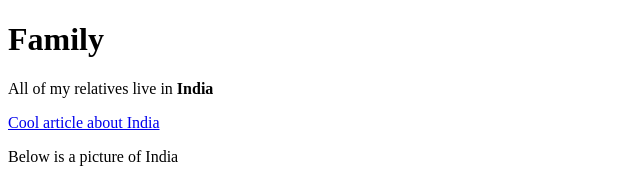
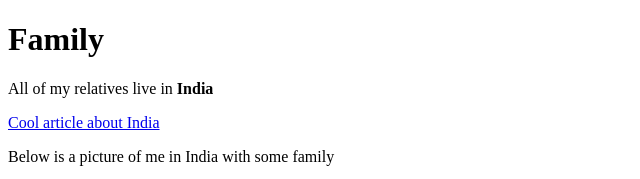
Before and after one commit to Dev-K1213/html_1, a plain HTML site: page index.html in a window 1280 px wide. Shown: the top 179 px of the page, without its empty margins (0-640 px from the left). Drawn offline with Linux system fonts and the light colour scheme.

Commit message:
little fix

```diff
--- a/index.html
+++ b/index.html
@@ -9,7 +9,7 @@
     <h1>Family</h1>
     <p>All of my relatives live in <strong>India</strong></p>
     <a href="https://en.wikipedia.org/wiki/India">Cool article about India</a>
-    <p>Below is a picture of India</p>
+    <p>Below is a picture of me in India with some family</p>
     <img src="img/IMG_7560.HEIC" alt = "Picture in India" width="400" height="300">
     <h1>Friends</h1>
     <p>One of my favorite things to do is drive with my friends and go on <em>adventures</em> with them</p>
```
